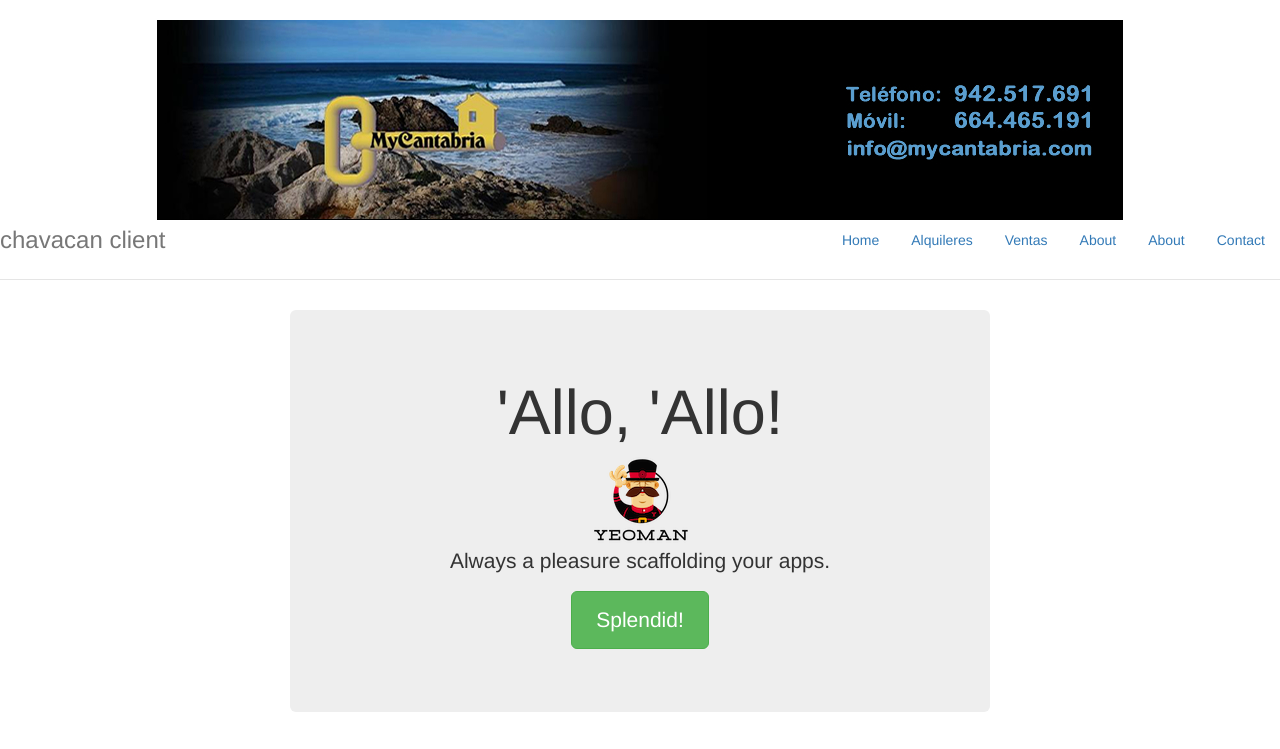
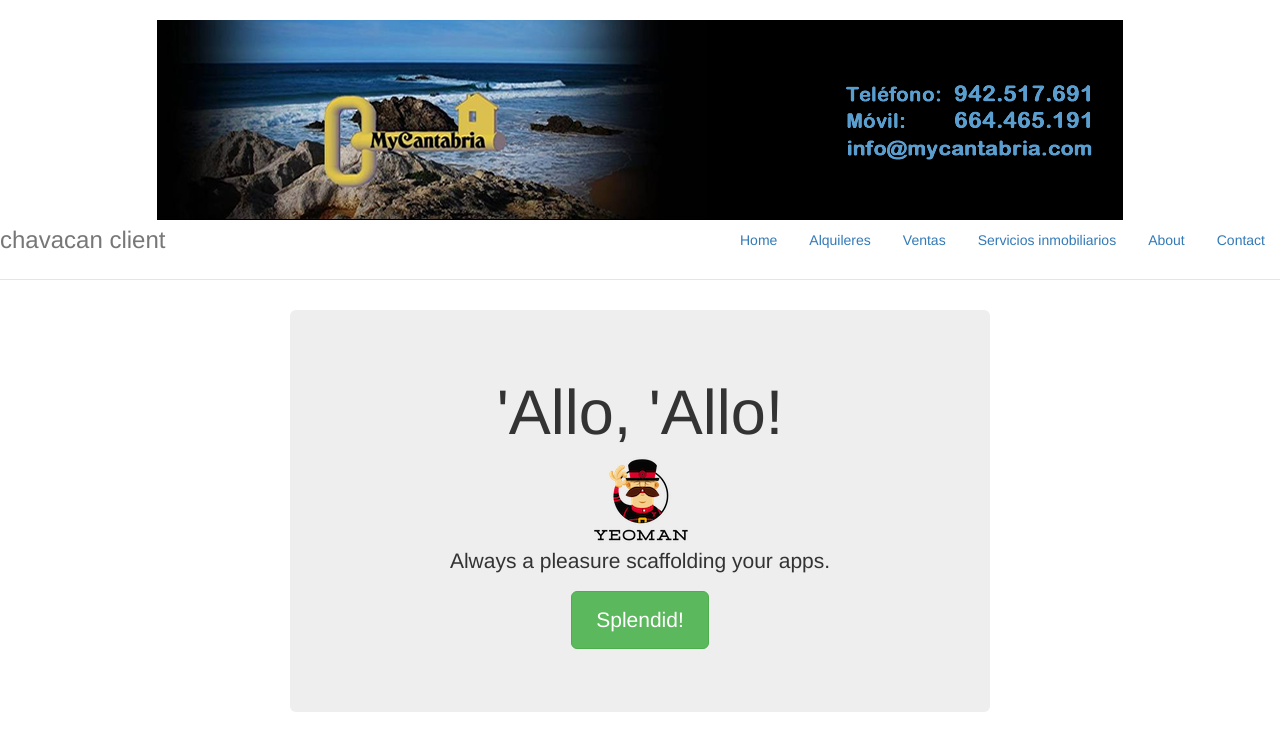
Before and after one commit to rchavarria/chavacan-client, a website: page app/index.html in a window 1280 px wide. Shown: the top 749 px of the page. Drawn offline with nearby package versions, Linux system fonts and the light colour scheme; some packages are replaced by stand-ins of ours; files that its build step writes are made by us from their sources.

Commit message:
fix view title in the nav menu

```diff
--- a/app/index.html
+++ b/app/index.html
@@ -33,7 +33,7 @@
         <li ng-class="{active: isActive('/')}"><a ng-href="#">Home</a></li>
         <li ng-class="{active: isActive('/rentings')}"><a ng-href="#/rentings">Alquileres</a></li>
         <li ng-class="{active: isActive('/sales')}"><a ng-href="#/sales">Ventas</a></li>
-        <li ng-class="{active: isActive('/services')}"><a ng-href="#/services">About</a></li>
+        <li ng-class="{active: isActive('/services')}"><a ng-href="#/services">Servicios inmobiliarios</a></li>
         <li ng-class="{active: isActive('/about')}"><a ng-href="#/about">About</a></li>
         <li ng-class="{active: isActive('/contact')}"><a ng-href="#/contact">Contact</a></li>
       </ul>
```
